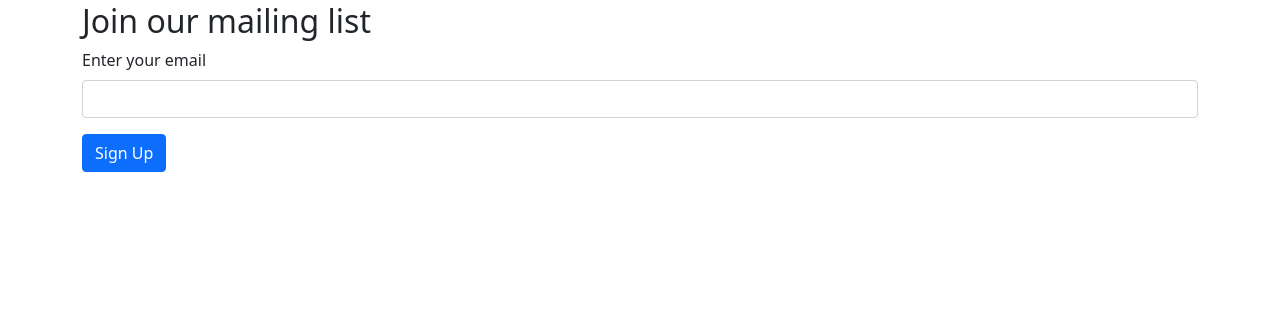
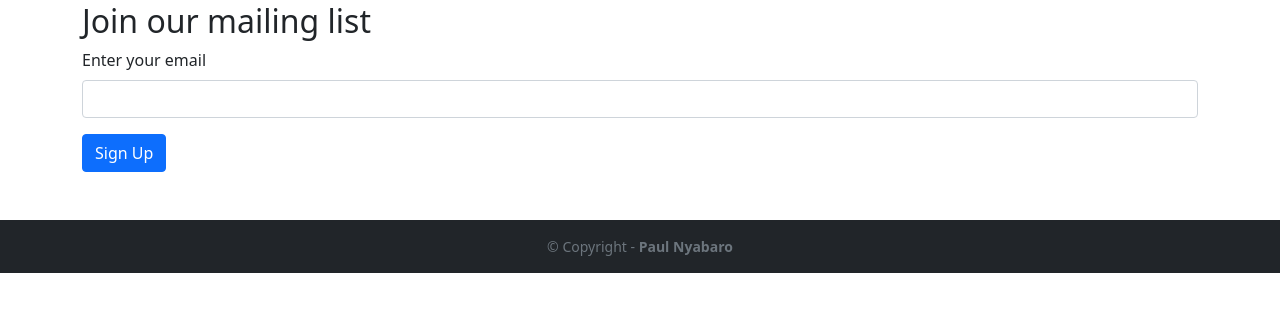
Before and after one commit to paulnyabaro/moviereviews, a Django app: page / in a window 1280 px wide. Shown: the part 182-494 px from the top of the page. Run offline with Django 4.2, Linux system fonts and the light colour scheme; data that the repository does not hold is empty; parts of the project's set-up code (start-up, migrations or seed data) failed here and were passed over.

Commit message:
Added footer

```diff
--- a/templates/_base.html
+++ b/templates/_base.html
@@ -59,6 +59,13 @@
             {% endblock %}
         </div>
     </section>
+    <footer class="bg-dark py-2 py-lg-3">
+        <div class="container">
+            <p class="text-center mb-0 small text-muted">
+                &copy; Copyright - <a href="https://twitter.com/paulnyabaro11" class="text-reset fw-bold text-decoration-none" target="_blank">Paul Nyabaro</a>
+            </p>
+        </div>
+    </footer>
     <script src="https://cdn.jsdelivr.net/npm/@popperjs/core@2.9.2/dist/umd/popper.min.js"></script>
 <script src="https://cdn.jsdelivr.net/npm/bootstrap@5.0.2/dist/js/bootstrap.min.js"></script>
 </body>
```
